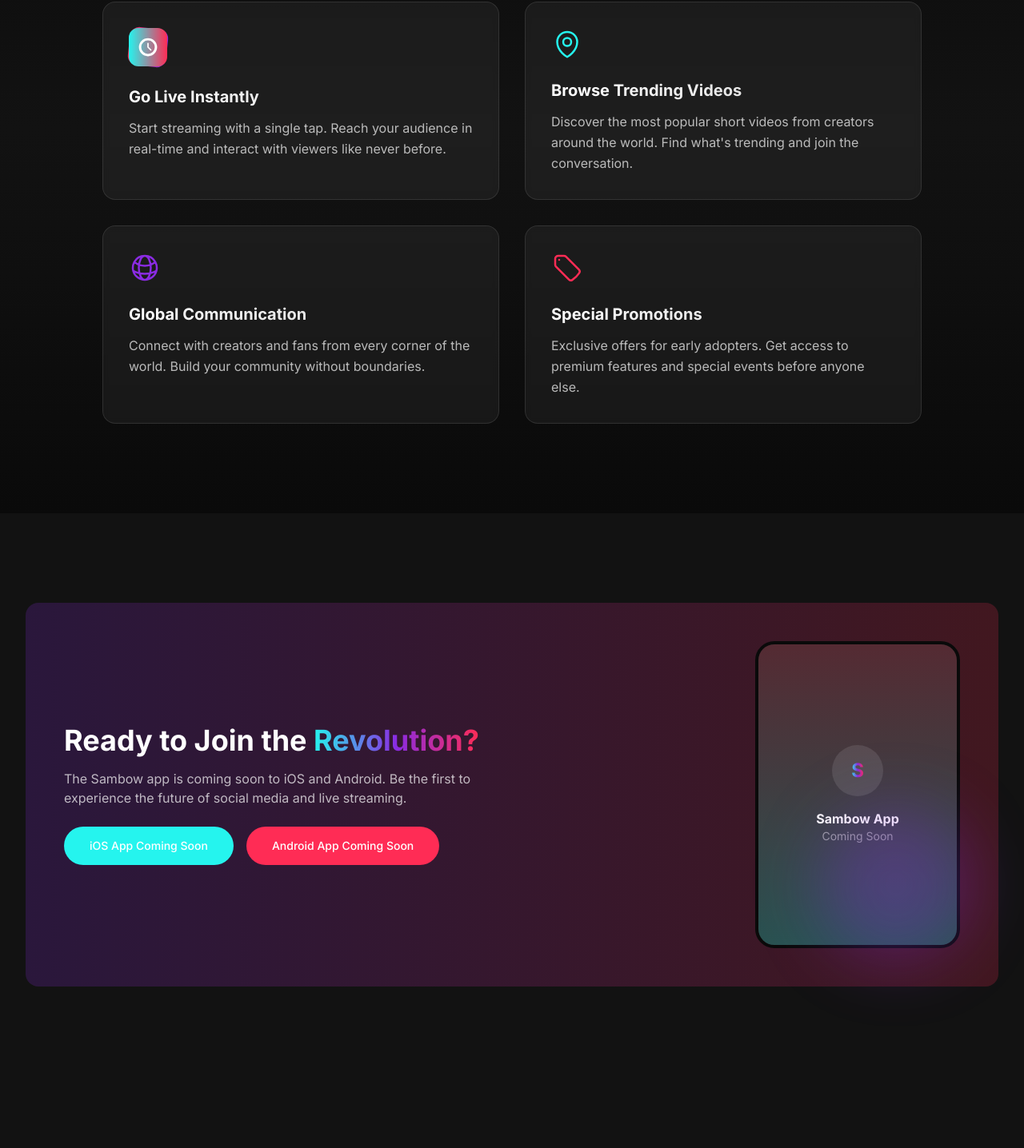
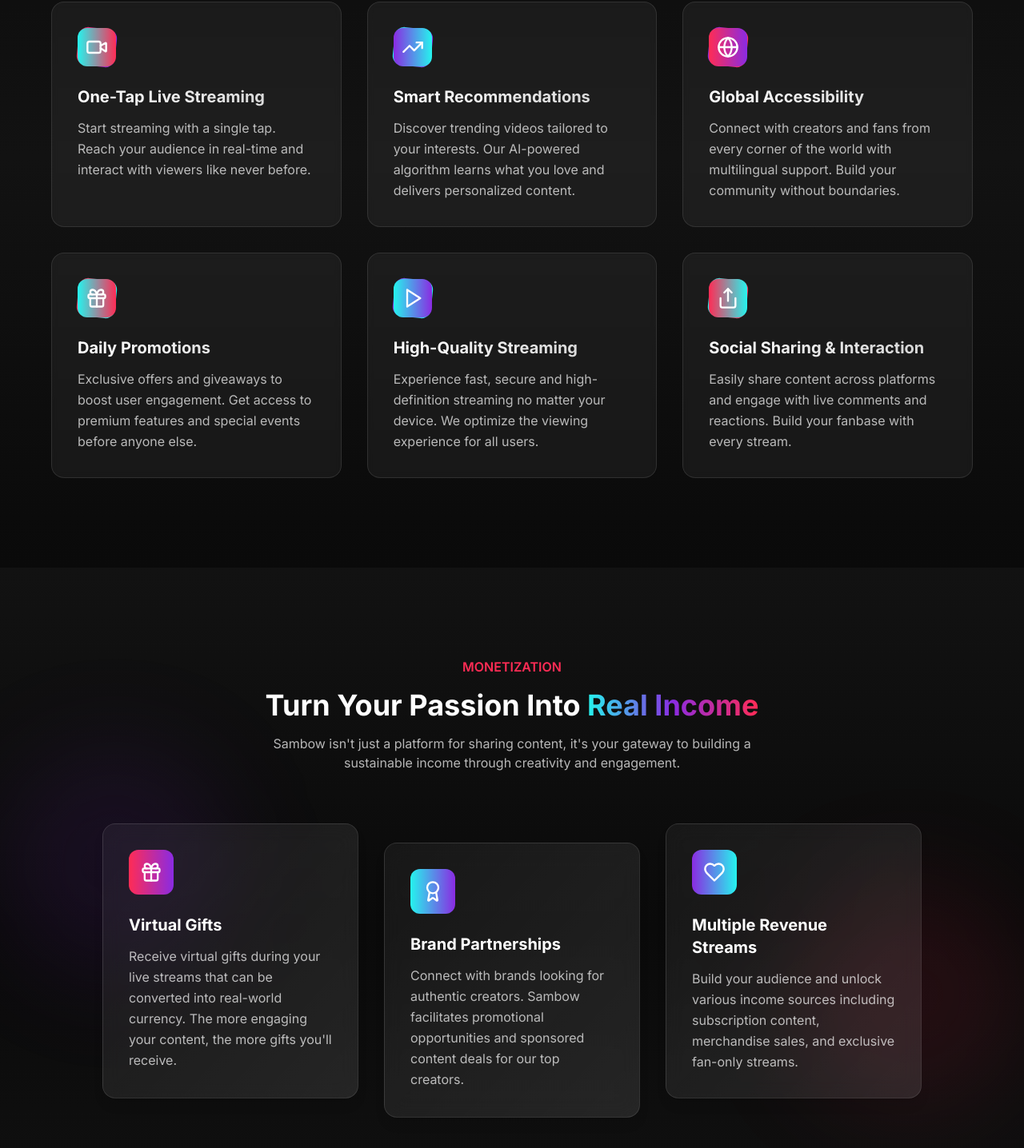
Before and after one commit to Sambow33/sambow-splash-page-vibes, a React (Vite) app: page / in a window 1280 px wide. Shown: the part 1118-2554 px from the top of the page at 80% size. Built offline with nearby package versions, Linux system fonts and the light colour scheme.

Commit message:
Add detailed information to the project
Add information about the project's features, monetization, and highlights.

```diff
--- a/src/components/Features.tsx
+++ b/src/components/Features.tsx
@@ -1,53 +1,89 @@
+
 import React from 'react';
+import {
+  Globe,
+  TrendingUp,
+  Gift,
+  Play,
+  Share,
+  Heart,
+  Award,
+  Video
+} from 'lucide-react';
 import { Button } from '@/components/ui/button';
 
 const Features = () => {
   const features = [
     {
       id: 1,
-      title: "Go Live Instantly",
+      title: "One-Tap Live Streaming",
       description: "Start streaming with a single tap. Reach your audience in real-time and interact with viewers like never before.",
       icon: (
         <div className="relative w-12 h-12">
           <div className="absolute inset-0 bg-gradient-to-r from-sambow-pink to-sambow-purple rounded-xl rotate-6"></div>
           <div className="absolute inset-0 bg-gradient-to-r from-sambow-teal to-sambow-pink rounded-xl"></div>
-          <svg xmlns="http://www.w3.org/2000/svg" className="h-12 w-12 relative text-white p-2.5" fill="none" viewBox="0 0 24 24" stroke="currentColor" strokeWidth={1.5}>
-            <circle cx="12" cy="12" r="8" />
-            <path strokeLinecap="round" strokeLinejoin="round" d="M12 8v4l3 3m6-3a9 9 0 11-18 0 9 9 0 0118 0z" />
-          </svg>
+          <Video className="h-12 w-12 relative text-white p-2.5" />
         </div>
       )
     },
     {
       id: 2,
-      title: "Browse Trending Videos",
-      description: "Discover the most popular short videos from creators around the world. Find what's trending and join the conversation.",
+      title: "Smart Recommendations",
+      description: "Discover trending videos tailored to your interests. Our AI-powered algorithm learns what you love and delivers personalized content.",
       icon: (
-        <svg xmlns="http://www.w3.org/2000/svg" className="h-10 w-10 text-sambow-teal" fill="none" viewBox="0 0 24 24" stroke="currentColor" strokeWidth={1.5}>
-          <path strokeLinecap="round" strokeLinejoin="round" d="M15 10.5a3 3 0 11-6 0 3 3 0 016 0z" />
-          <path strokeLinecap="round" strokeLinejoin="round" d="M19.5 10.5c0 7.142-7.5 11.25-7.5 11.25S4.5 17.642 4.5 10.5a7.5 7.5 0 1115 0z" />
-        </svg>
+        <div className="relative w-12 h-12">
+          <div className="absolute inset-0 bg-gradient-to-r from-sambow-teal to-sambow-purple rounded-xl rotate-6"></div>
+          <div className="absolute inset-0 bg-gradient-to-r from-sambow-purple to-sambow-teal rounded-xl"></div>
+          <TrendingUp className="h-12 w-12 relative text-white p-2.5" />
+        </div>
       )
     },
     {
       id: 3,
-      title: "Global Communication",
-      description: "Connect with creators and fans from every corner of the world. Build your community without boundaries.",
+      title: "Global Accessibility",
+      description: "Connect with creators and fans from every corner of the world with multilingual support. Build your community without boundaries.",
       icon: (
-        <svg xmlns="http://www.w3.org/2000/svg" className="h-10 w-10 text-sambow-purple" fill="none" viewBox="0 0 24 24" stroke="currentColor" strokeWidth={1.5}>
-          <path strokeLinecap="round" strokeLinejoin="round" d="M12 21a9.004 9.004 0 008.716-6.747M12 21a9.004 9.004 0 01-8.716-6.747M12 21c2.485 0 4.5-4.03 4.5-9S14.485 3 12 3m0 18c-2.485 0-4.5-4.03-4.5-9S9.515 3 12 3m0 0a8.997 8.997 0 017.843 4.582M12 3a8.997 8.997 0 00-7.843 4.582m15.686 0A11.953 11.953 0 0112 10.5c-2.998 0-5.74-1.1-7.843-2.918m15.686 0A8.959 8.959 0 0121 12c0 .778-.099 1.533-.284 2.253m0 0A17.919 17.919 0 0112 16.5c-3.162 0-6.133-.815-8.716-2.247m0 0A9.015 9.015 0 013 12c0-1.605.42-3.113 1.157-4.418" />
-        </svg>
+        <div className="relative w-12 h-12">
+          <div className="absolute inset-0 bg-gradient-to-r from-sambow-purple to-sambow-pink rounded-xl rotate-6"></div>
+          <div className="absolute inset-0 bg-gradient-to-r from-sambow-pink to-sambow-purple rounded-xl"></div>
+          <Globe className="h-12 w-12 relative text-white p-2.5" />
+        </div>
       )
     },
     {
       id: 4,
-      title: "Special Promotions",
-      description: "Exclusive offers for early adopters. Get access to premium features and special events before anyone else.",
+      title: "Daily Promotions",
+      description: "Exclusive offers and giveaways to boost user engagement. Get access to premium features and special events before anyone else.",
       icon: (
-        <svg xmlns="http://www.w3.org/2000/svg" className="h-10 w-10 text-sambow-pink" fill="none" viewBox="0 0 24 24" stroke="currentColor" strokeWidth={1.5}>
-          <path strokeLinecap="round" strokeLinejoin="round" d="M9.568 3H5.25A2.25 2.25 0 003 5.25v4.318c0 .597.237 1.17.659 1.591l9.581 9.581c.699.699 1.78.872 2.607.33a18.095 18.095 0 005.223-5.223c.542-.827.369-1.908-.33-2.607L11.16 3.66A2.25 2.25 0 009.568 3z" />
-          <path strokeLinecap="round" strokeLinejoin="round" d="M6 6h.008v.008H6V6z" />
-        </svg>
+        <div className="relative w-12 h-12">
+          <div className="absolute inset-0 bg-gradient-to-r from-sambow-pink to-sambow-teal rounded-xl rotate-6"></div>
+          <div className="absolute inset-0 bg-gradient-to-r from-sambow-teal to-sambow-pink rounded-xl"></div>
+          <Gift className="h-12 w-12 relative text-white p-2.5" />
+        </div>
+      )
+    },
+    {
+      id: 5,
+      title: "High-Quality Streaming",
+      description: "Experience fast, secure and high-definition streaming no matter your device. We optimize the viewing experience for all users.",
+      icon: (
+        <div className="relative w-12 h-12">
+          <div className="absolute inset-0 bg-gradient-to-r from-sambow-purple to-sambow-teal rounded-xl rotate-6"></div>
+          <div className="absolute inset-0 bg-gradient-to-r from-sambow-teal to-sambow-purple rounded-xl"></div>
+          <Play className="h-12 w-12 relative text-white p-2.5" />
+        </div>
+      )
+    },
+    {
+      id: 6,
+      title: "Social Sharing & Interaction",
+      description: "Easily share content across platforms and engage with live comments and reactions. Build your fanbase with every stream.",
+      icon: (
+        <div className="relative w-12 h-12">
+          <div className="absolute inset-0 bg-gradient-to-r from-sambow-teal to-sambow-pink rounded-xl rotate-6"></div>
+          <div className="absolute inset-0 bg-gradient-to-r from-sambow-pink to-sambow-teal rounded-xl"></div>
+          <Share className="h-12 w-12 relative text-white p-2.5" />
+        </div>
       )
     }
   ];
@@ -63,7 +99,7 @@ const Features = () => {
           <p className="text-white/70 max-w-2xl mx-auto">Discover what makes Sambow the next generation social media platform everyone's talking about.</p>
         </div>
 
-        <div className="grid grid-cols-1 md:grid-cols-2 gap-8 max-w-5xl mx-auto">
+        <div className="grid grid-cols-1 md:grid-cols-2 lg:grid-cols-3 gap-8 max-w-6xl mx-auto">
           {features.map((feature) => (
             <div
               key={feature.id}
--- a/src/components/Hero.tsx
+++ b/src/components/Hero.tsx
@@ -30,7 +30,7 @@ const Hero = () => {
             </h1>
             <p className="text-lg text-white/80 mb-8 max-w-2xl mx-auto leading-relaxed">
               Stream live, discover trending videos, and connect with a global community.
-              All in one place, anytime, anywhere.
+              Turn your passion into income with our creator-focused platform.
             </p>
           </div>
 
--- /dev/null
+++ b/src/components/MonetizationSection.tsx
@@ -0,0 +1,70 @@
+
+import React from 'react';
+import { Award, Heart, Gift } from 'lucide-react';
+
+const MonetizationSection = () => {
+  return (
+    <section className="section-container relative overflow-hidden">
+      <div className="absolute inset-0 bg-gradient-to-b from-sambow-dark via-sambow-darker to-sambow-dark"></div>
+
+      {/* Decorative elements */}
+      <div className="absolute top-1/4 left-0 w-72 h-72 bg-sambow-purple/10 rounded-full blur-3xl"></div>
+      <div className="absolute bottom-1/4 right-0 w-72 h-72 bg-sambow-pink/10 rounded-full blur-3xl"></div>
+
+      <div className="relative z-10">
+        <div className="text-center mb-16">
+          <p className="text-sambow-pink font-semibold mb-4">MONETIZATION</p>
+          <h2 className="text-3xl md:text-4xl font-bold mb-4">
+            Turn Your Passion Into <span className="gradient-text">Real Income</span>
+          </h2>
+          <p className="text-white/70 max-w-2xl mx-auto">
+            Sambow isn't just a platform for sharing content, it's your gateway to building a sustainable income
+            through creativity and engagement.
+          </p>
+        </div>
+
+        <div className="grid grid-cols-1 md:grid-cols-3 gap-8 max-w-5xl mx-auto">
+          <div className="bg-gradient-to-br from-white/5 to-white/10 backdrop-blur-md p-8 rounded-2xl border border-white/10 shadow-lg hover:shadow-sambow-pink/20 transition-all duration-300 hover:scale-[1.03]">
+            <div className="h-14 w-14 rounded-xl bg-gradient-to-r from-sambow-pink to-sambow-purple flex items-center justify-center mb-6">
+              <Gift className="h-7 w-7 text-white" />
+            </div>
+            <h3 className="text-xl font-bold mb-3">Virtual Gifts</h3>
+            <p className="text-white/70 leading-relaxed">
+              Receive virtual gifts during your live streams that can be converted into real-world currency. The more engaging your content, the more gifts you'll receive.
+            </p>
+          </div>
+
+          <div className="bg-gradient-to-br from-white/5 to-white/10 backdrop-blur-md p-8 rounded-2xl border border-white/10 shadow-lg hover:shadow-sambow-teal/20 transition-all duration-300 hover:scale-[1.03] md:translate-y-6">
+            <div className="h-14 w-14 rounded-xl bg-gradient-to-r from-sambow-teal to-sambow-purple flex items-center justify-center mb-6">
+              <Award className="h-7 w-7 text-white" />
+            </div>
+            <h3 className="text-xl font-bold mb-3">Brand Partnerships</h3>
+            <p className="text-white/70 leading-relaxed">
+              Connect with brands looking for authentic creators. Sambow facilitates promotional opportunities and sponsored content deals for our top creators.
+            </p>
+          </div>
+
+          <div className="bg-gradient-to-br from-white/5 to-white/10 backdrop-blur-md p-8 rounded-2xl border border-white/10 shadow-lg hover:shadow-sambow-purple/20 transition-all duration-300 hover:scale-[1.03]">
+            <div className="h-14 w-14 rounded-xl bg-gradient-to-r from-sambow-purple to-sambow-teal flex items-center justify-center mb-6">
+              <Heart className="h-7 w-7 text-white" />
+            </div>
+            <h3 className="text-xl font-bold mb-3">Multiple Revenue Streams</h3>
+            <p className="text-white/70 leading-relaxed">
+              Build your audience and unlock various income sources including subscription content, merchandise sales, and exclusive fan-only streams.
+            </p>
+          </div>
+        </div>
+
+        <div className="mt-16 text-center">
+          <div className="inline-block bg-gradient-to-r from-sambow-pink/20 to-sambow-teal/20 px-6 py-4 rounded-xl backdrop-blur-sm border border-white/10">
+            <p className="text-white text-lg">
+              Join thousands of creators already earning through Sambow worldwide
+            </p>
+          </div>
+        </div>
+      </div>
+    </section>
+  );
+};
+
+export default MonetizationSection;
--- a/src/pages/Index.tsx
+++ b/src/pages/Index.tsx
@@ -3,6 +3,7 @@ import React from 'react';
 import Navbar from '@/components/Navbar';
 import Hero from '@/components/Hero';
 import Features from '@/components/Features';
+import MonetizationSection from '@/components/MonetizationSection';
 import DownloadApp from '@/components/DownloadApp';
 import Contact from '@/components/Contact';
 import Footer from '@/components/Footer';
@@ -13,6 +14,7 @@ const Index = () => {
       <Navbar />
       <Hero />
       <Features />
+      <MonetizationSection />
       <DownloadApp />
       <Contact />
       <Footer />
```
